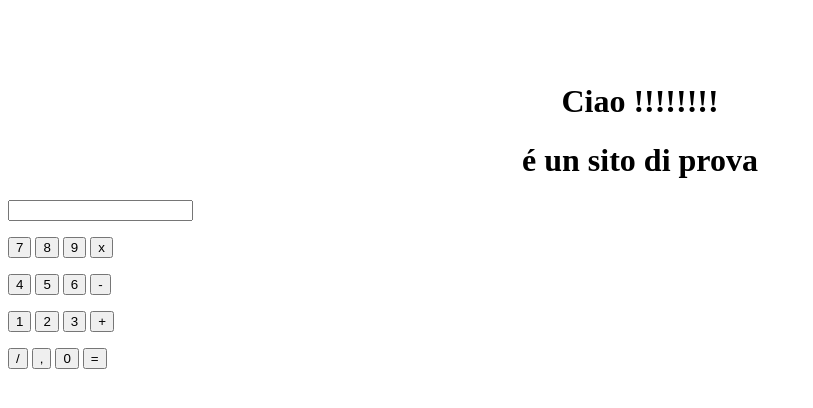
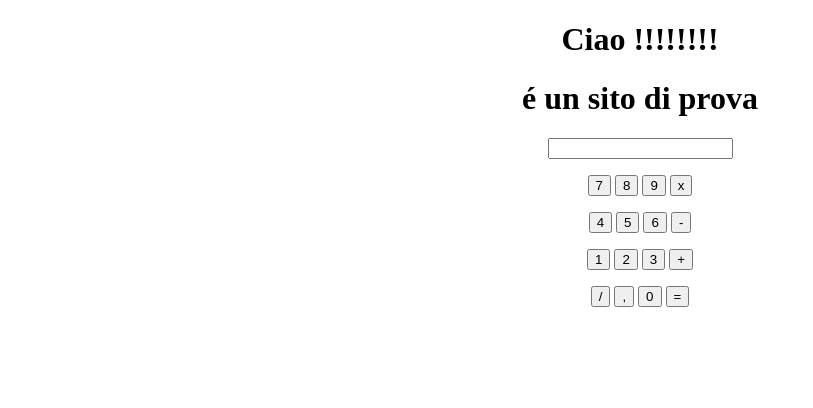
Before and after one commit to SuperMaru/SuperMaru, a plain HTML site: page index.html in a window 1280 px wide. Shown: the whole page, without its empty margins (0-813 px from the left). Drawn offline with Linux system fonts and the light colour scheme.

Commit message:
Update index.html

```diff
--- a/index.html
+++ b/index.html
@@ -1,11 +1,7 @@
 <!DOCTYPE html>
 <html lang="fr">
 <head>
- <meta charset='utf-8'>
- <link rel="stylesheet" href="style.css">
- <form method="Post" action="">
- <title>questo é un test</title>
-   <script type='text/javascript'>
+    <script type='text/javascript'>
         function calculatrice(n){
             document.forms['form'].elements['calcul'].value+=n;
 
@@ -15,22 +11,26 @@
          }
 
     </script>
+ <meta charset='utf-8'>
+
+
+
  </head>
- <body>
-  </br>
- </br>
- </br>
+ <body align="center">
 
-<center><h1>Ciao !!!!!!!! </h1> </center>
-<center><h1>é un sito di prova</h1> </center>
-   <form id="form">
+        <h1>Ciao !!!!!!!! </h1>
+        <h1>é un sito di prova</h1>
+
+     <form id="form">
      <p><input type="text" name="calcul"/></p>
      <p><input type="button" value='7' onClick="calculatrice('7')"/>&nbsp;<input type="button" value='8' name='8' onClick="calculatrice('8')"/>&nbsp;<input type="button" value='9' name='9' onClick="calculatrice('9')" />&nbsp;<input type="button" value='x' name='x' onClick="calculatrice('*')"/></p>
      <p><input type="button" value='4' name='4' onClick="calculatrice('4')"/>&nbsp;<input type="button" value='5' name='5' onClick="calculatrice('5')"/>&nbsp;<input type="button" value='6' name='6'onClick="calculatrice('6')" />&nbsp;<input type="button" value='-' name='-' onClick="calculatrice('-')" /></p>
      <p><input type="button" value='1' name='1' onClick="calculatrice('1')"/>&nbsp;<input type="button" value='2' name='2' onClick="calculatrice('2')"/>&nbsp;<input type="button" value='3' name='3'  onClick="calculatrice('3')"/>&nbsp;<input type="button" value='+' name='+' onClick="calculatrice('+')" /></p>
      <p><input type="button" value='/' name='/' onClick="calculatrice('/')" />&nbsp;<input type="button" value=',' name=',' onClick="calculatrice(',')" />&nbsp;<input type="button" value='0' name='0' onClick="calculatrice('0')" />&nbsp;<input type="button" value="=" onClick="result()" /></p>
 
+
     </form>
+
 
 </body>
 </html>
```
